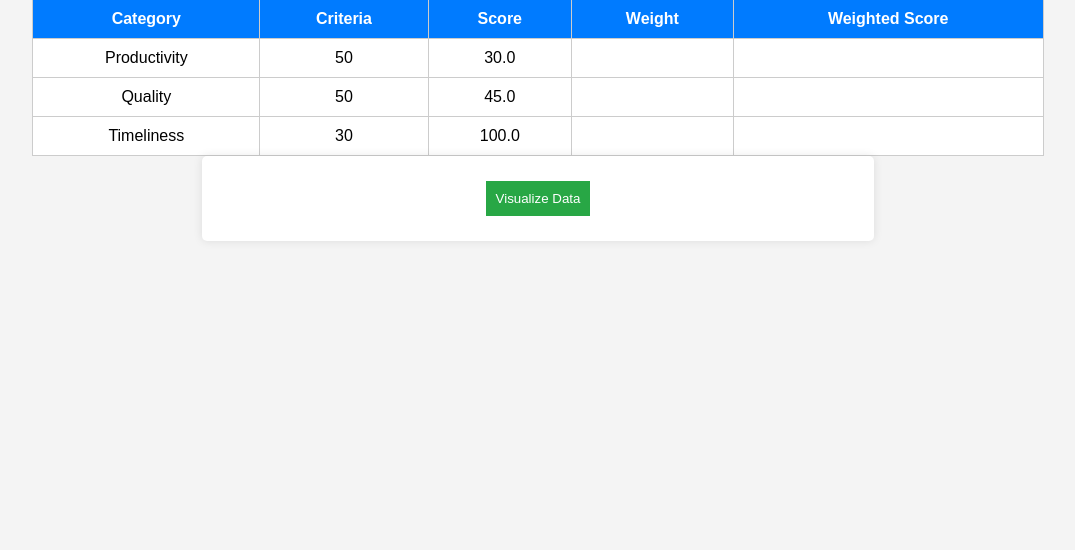
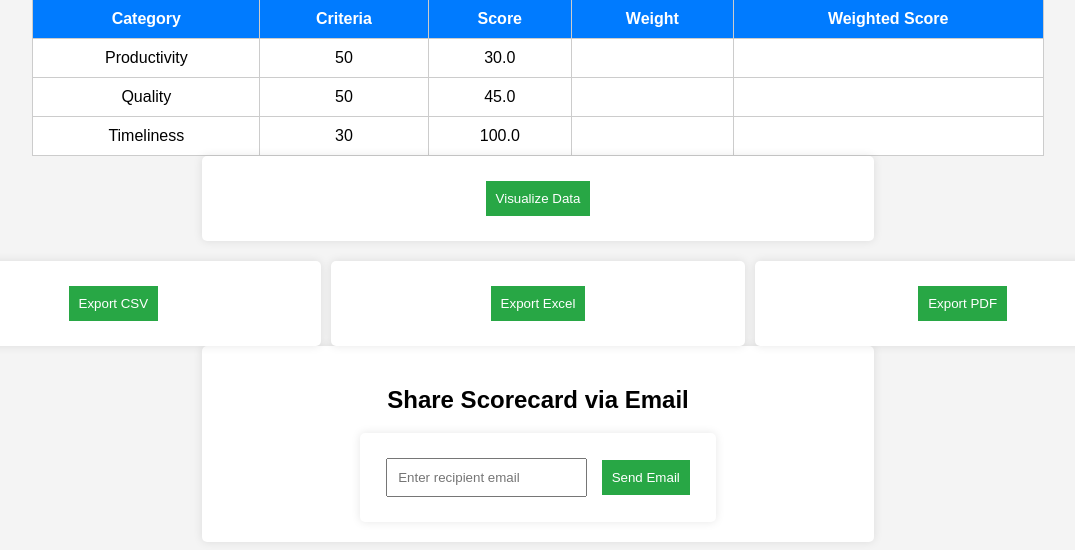
Before and after one commit to Aakashkumar22/dynamic-scoreboard, a Flask app: page / in a window 1280 px wide. Shown: the part 728-1278 px from the top of the page, without its empty margins (102-1177 px from the left). Before the commit the page ends 944 px from the top, so only its background shows below. Run offline with Flask 3, Linux system fonts and the light colour scheme.

Commit message:
SuccessFully Implemented Export Features

```diff
--- a/main.py
+++ b/main.py
@@ -4,6 +4,19 @@ from flask import Flask, render_template, request, redirect, url_for, flash
 import plotly.express as px
 import plotly.io as pio
 from werkzeug.utils import secure_filename
+import plotly.express as px
+import plotly.io as pio
+from werkzeug.utils import secure_filename
+import smtplib
+from email.message import EmailMessage
+import os
+import pandas as pd
+from flask import Flask, render_template, request, redirect, url_for, flash, send_file
+import plotly.express as px
+import plotly.io as pio
+from werkzeug.utils import secure_filename
+import smtplib
+from email.message import EmailMessage
 
 app = Flask(__name__)
 app.secret_key = '116'  # For flash messages
@@ -170,6 +183,66 @@ def set_weights():
     # Render the weight settings page
     return render_template('set_weights.html')
 
+@app.route('/export/csv', methods=['POST'])
+def export_csv():
+    return send_file(DATA_FILE, as_attachment=True)
+
+@app.route('/export/excel', methods=['POST'])
+def export_excel():
+    df = pd.read_csv(DATA_FILE)
+    excel_path = "scorecard_data.xlsx"
+    df.to_excel(excel_path, index=False)
+    return send_file(excel_path, as_attachment=True)
+
+@app.route('/export/pdf', methods=['POST'])
+def export_pdf():
+    from fpdf import FPDF
+    df = pd.read_csv(DATA_FILE)
+    pdf = FPDF()
+    pdf.set_auto_page_break(auto=True, margin=15)
+    pdf.add_page()
+    pdf.set_font("Arial", size=12)
+
+    pdf.cell(200, 10, txt="Scorecard Data", ln=True, align='C')
+    pdf.ln(10)
+
+    for index, row in df.iterrows():
+        pdf.cell(200, 10, txt=f"{row['Category']} - {row['Criteria']} - Score: {row['Score']}", ln=True)
+
+    pdf_path = "scorecard_data.pdf"
+    pdf.output(pdf_path)
+    return send_file(pdf_path, as_attachment=True)
+
+@app.route('/share', methods=['POST'])
+def share():
+    email = request.form['email']
+    subject = "Shared Scorecard Data"
+    body = "Please find the attached scorecard data."
+
+    df = pd.read_csv(DATA_FILE)
+    file_path = "scorecard_data.csv"
+    df.to_csv(file_path, index=False)
+
+    msg = EmailMessage()
+    msg['Subject'] = subject
+    msg['From'] = "your-email@example.com"
+    msg['To'] = email
+    msg.set_content(body)
+
+    with open(file_path, "rb") as f:
+        msg.add_attachment(f.read(), maintype="text", subtype="csv", filename=file_path)
+
+    try:
+        with smtplib.SMTP('smtp.example.com', 587) as server:
+            server.starttls()
+            server.login("your-email@example.com", "your-password")
+            server.send_message(msg)
+        flash("Email sent successfully!", 'success')
+    except Exception as e:
+        flash(f"Error sending email: {str(e)}", 'danger')
+
+    return redirect(url_for('home'))
+
 
 if __name__ == '__main__':
     app.run(port=90, debug=True)
--- a/templates/index.html
+++ b/templates/index.html
@@ -15,6 +15,13 @@
         th, td { padding: 10px; border: 1px solid #ccc; }
         th { background-color: #007bff; color: white; }
 
+        .export-container {
+            margin-top: 20px;
+            display: flex;
+            justify-content: center;
+            gap: 10px;
+        }
+
         /* Chart styling */
         .chart-container {
             width: 80%;
@@ -24,10 +31,22 @@
             border-radius: 10px;
             box-shadow: 0 0 10px rgba(0, 0, 0, 0.1);
         }
+
+        /* Email sharing section */
+        .share-container {
+            margin-top: 20px;
+            background: white;
+            padding: 20px;
+            border-radius: 5px;
+            box-shadow: 0 0 10px rgba(0, 0, 0, 0.1);
+            width: 50%;
+            margin: auto;
+        }
     </style>
 </head>
 <body>
     <h1>Dynamic Scorecard Tool</h1>
+
 
     <!-- Form for manual data submission -->
     <form action="/submit" method="post">
@@ -108,5 +127,28 @@
             {{ radar_chart|safe }}
         </div>
     {% endif %}
+
+
+      <!-- Export Buttons -->
+      <div class="export-container">
+        <form action="/export/csv" method="post">
+            <button type="submit">Export CSV</button>
+        </form>
+        <form action="/export/excel" method="post">
+            <button type="submit">Export Excel</button>
+        </form>
+        <form action="/export/pdf" method="post">
+            <button type="submit">Export PDF</button>
+        </form>
+    </div>
+
+    <!-- Email Sharing Form -->
+    <div class="share-container">
+        <h2>Share Scorecard via Email</h2>
+        <form action="/share" method="post">
+            <input type="email" name="email" placeholder="Enter recipient email" required>
+            <button type="submit">Send Email</button>
+        </form>
+    </div>
 </body>
 </html>
```
Also changed, not shown: 3 other files.
